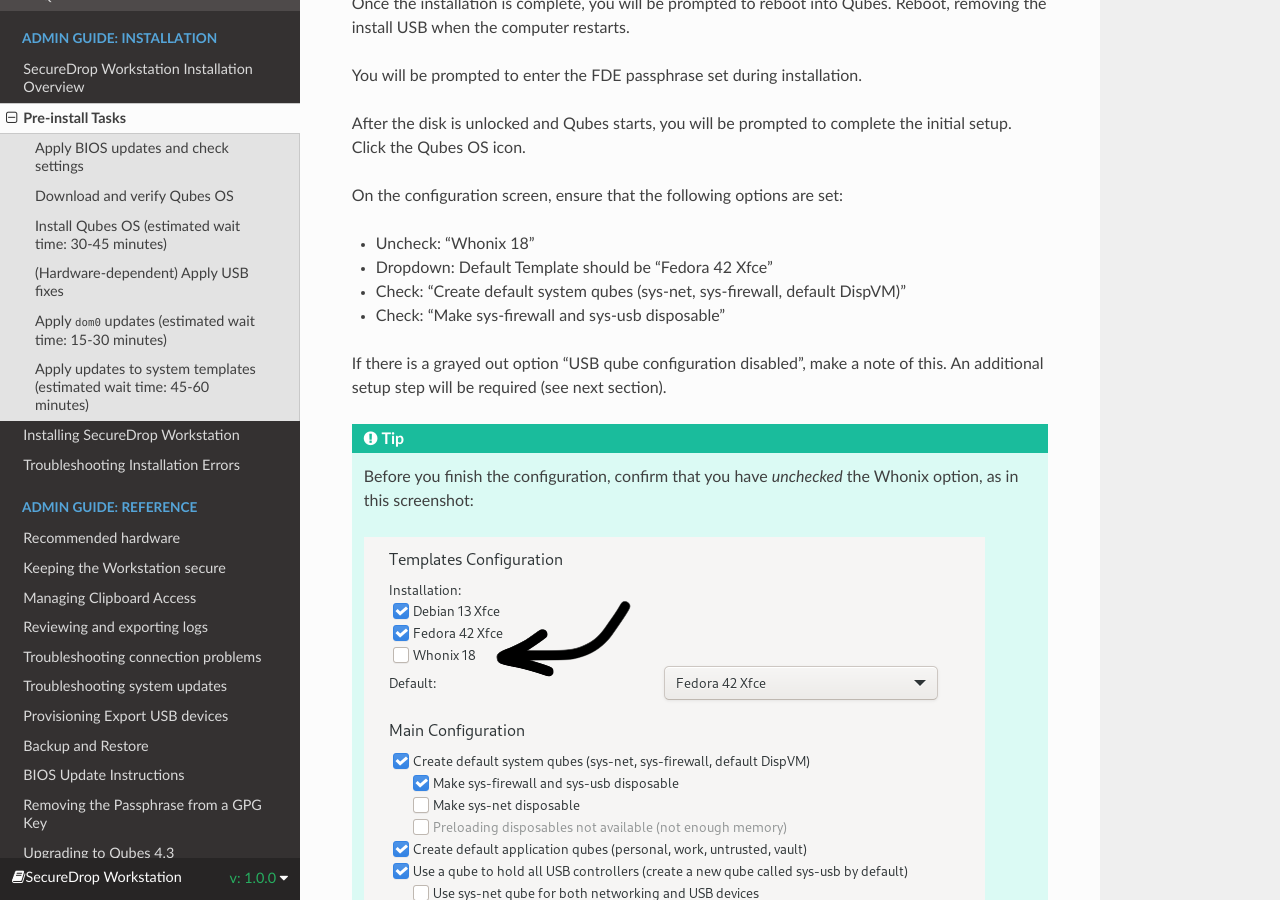
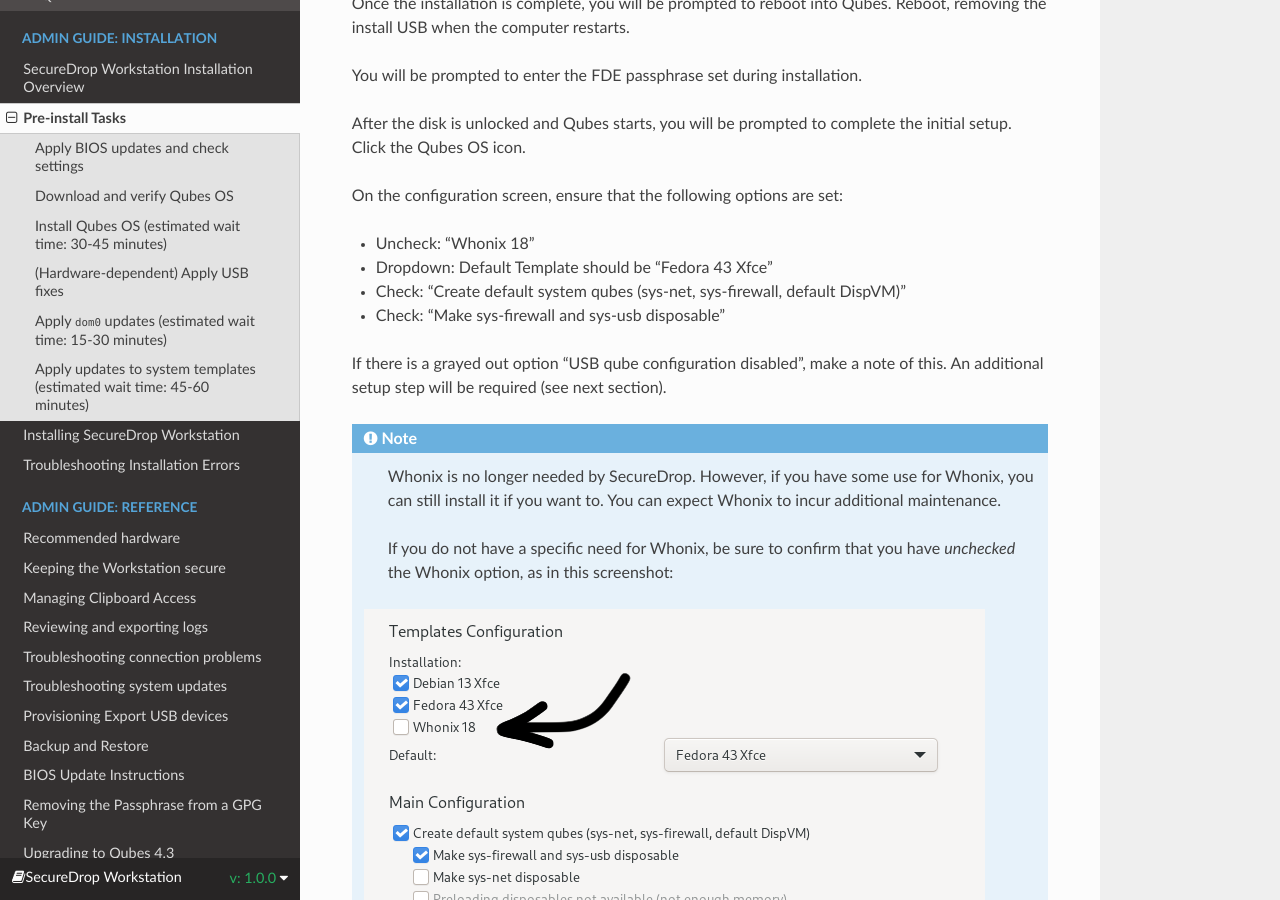
Before and after one commit to freedomofpress/securedrop-workstation-docs, a Sphinx documentation site: the page built from docs/admin/install/prepare.rst, in a window 1280 px wide and 900 px high, scrolled down 2608 px. Built offline with Sphinx 7.4.7 and the Read the Docs theme 3.1.0, drawn with Linux system fonts in a browser that asks for light colours; some of the changed text lies outside the part shown.

Commit message:
Document Qubes 4.3.1

```diff
--- a/docs/admin/install/prepare.rst
+++ b/docs/admin/install/prepare.rst
@@ -99,14 +99,16 @@
 On the configuration screen, ensure that the following options are set:
 
 - Uncheck: "Whonix 18"
-- Dropdown: Default Template should be "Fedora 42 Xfce"
+- Dropdown: Default Template should be "Fedora 43 Xfce"
 - Check: "Create default system qubes (sys-net, sys-firewall, default DispVM)"
 - Check: "Make sys-firewall and sys-usb disposable"
 
 If there is a grayed out option "USB qube configuration disabled", make a note of this. An additional setup step will be required (see next section).
 
-.. tip::
-  Before you finish the configuration, confirm that you have *unchecked* the Whonix option, as in this screenshot:
+.. note::
+   Whonix is no longer needed by SecureDrop. However, if you have some use for Whonix, you can still install it if you want to. You can expect Whonix to incur additional maintenance.
+
+   If you do not have a specific need for Whonix, be sure to confirm that you have *unchecked* the Whonix option, as in this screenshot:
 
   |screenshot_qubes_unselect_whonix|
 
```
Also changed, not shown: other parts of docs/admin/install/prepare.rst (+4 -4 lines), docs/images/screenshot_qubes_unselect_whonix17.png (deleted), docs/images/screenshot_qubes_unselect_whonix18.png.
